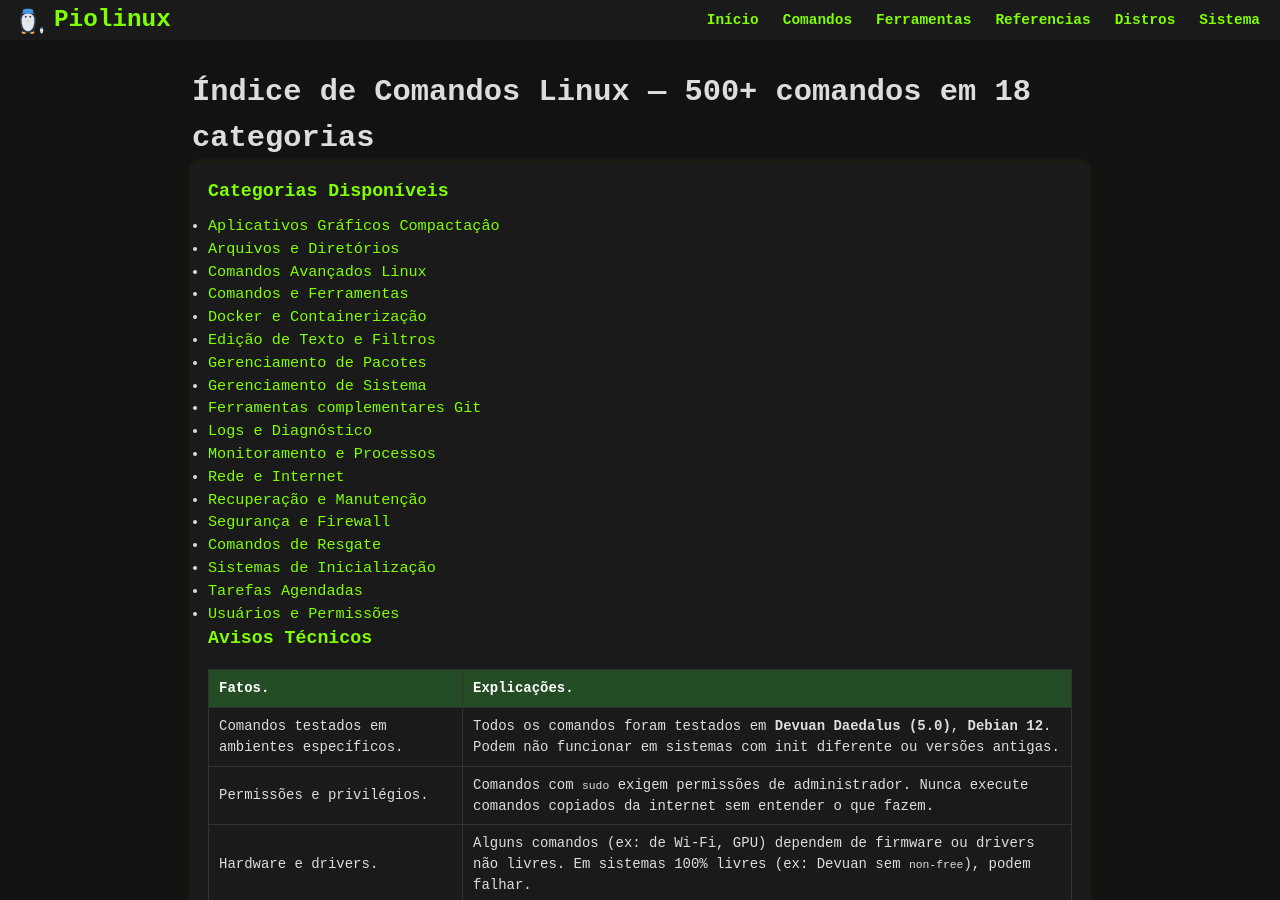
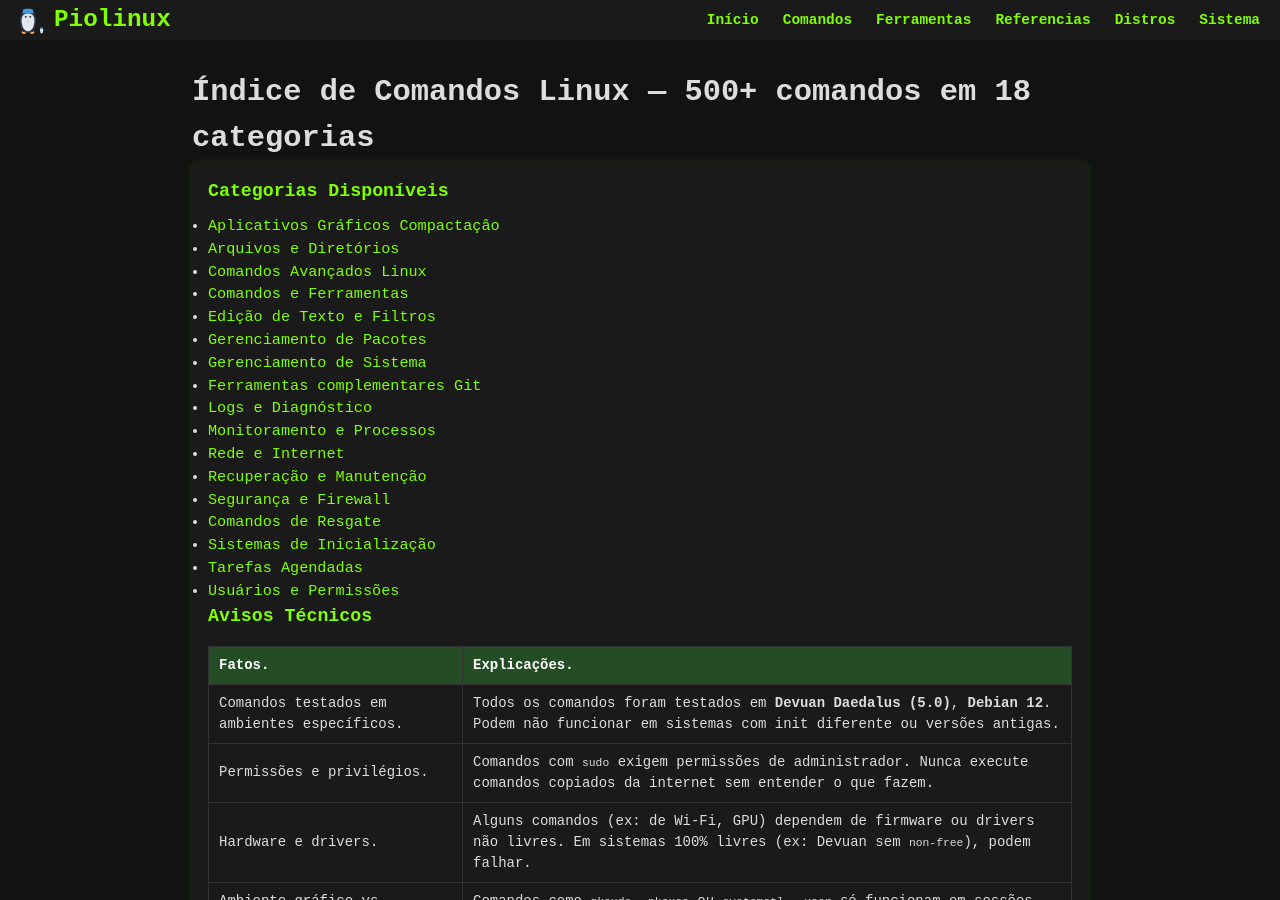
Before and after one commit to Piolinux/piolinux-site, a Jekyll site: the page built from _pages/_comandos/index.md, in a window 1280 px wide and 900 px high. Built offline with Jekyll 4.4.1, drawn with Linux system fonts in a browser that asks for light colours.

Commit message:
Update index.md

```diff
--- a/_pages/_comandos/index.md
+++ b/_pages/_comandos/index.md
@@ -17,7 +17,6 @@ permalink: /comandos/
     <li><a href="/arquivos-e-diretorios/">Arquivos e Diretórios</a></li>
     <li><a href="/comandos-avancados-linux/">Comandos Avançados Linux</a></li>
    <li><a href="{{ '/indice-linux/' | relative_url }}">️Comandos e Ferramentas</a></li>
-    <li><a href="/docker-e-containerizacao/">Docker e Containerização</a></li>
     <li><a href="/edicao-de-texto-e-filtros/"> Edição de Texto e Filtros</a></li>
     <li><a href="/gerenciamento-de-pacotes/"> Gerenciamento de Pacotes</a></li>
     <li><a href="/gerenciamento-de-sistema/"> Gerenciamento de Sistema</a></li>
```
